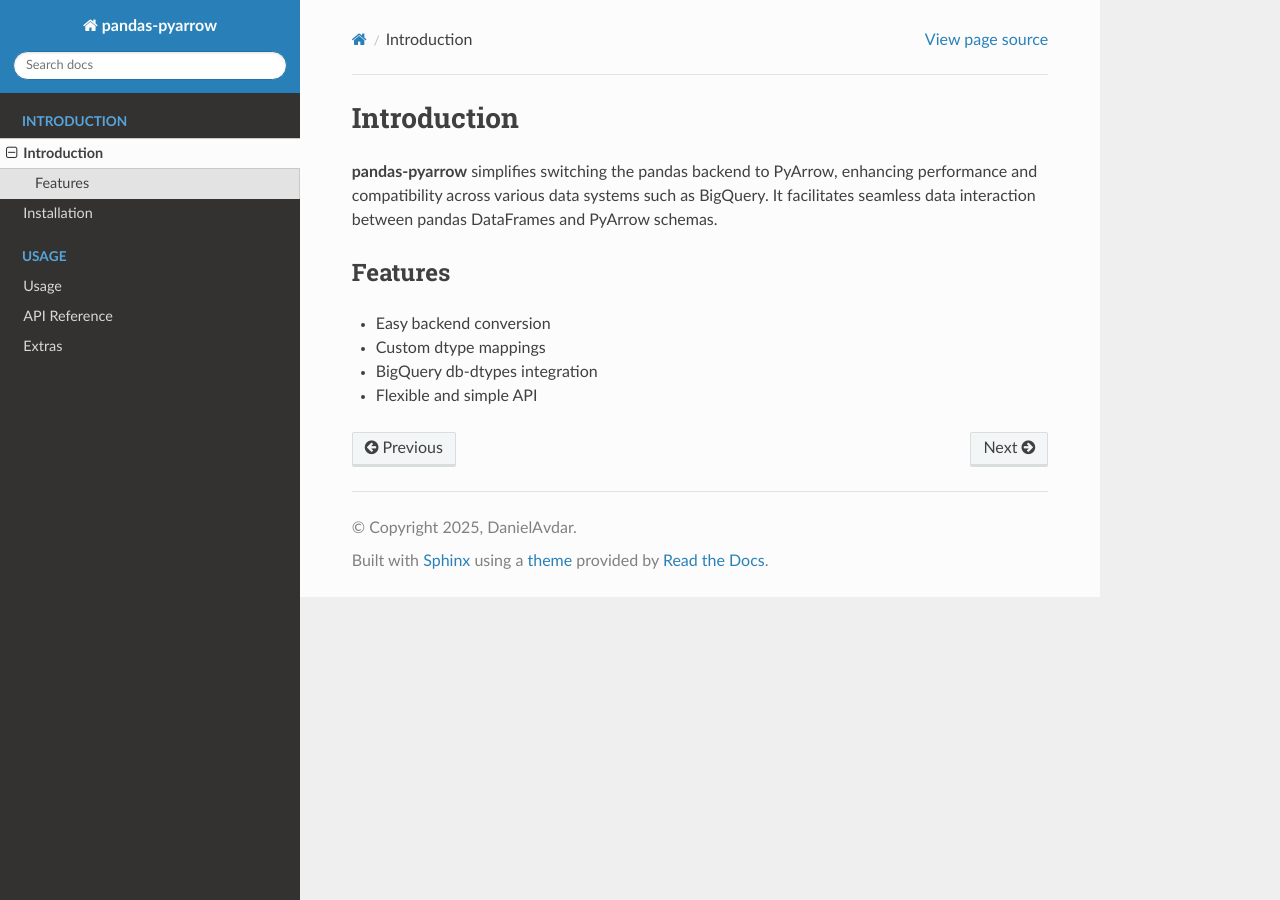
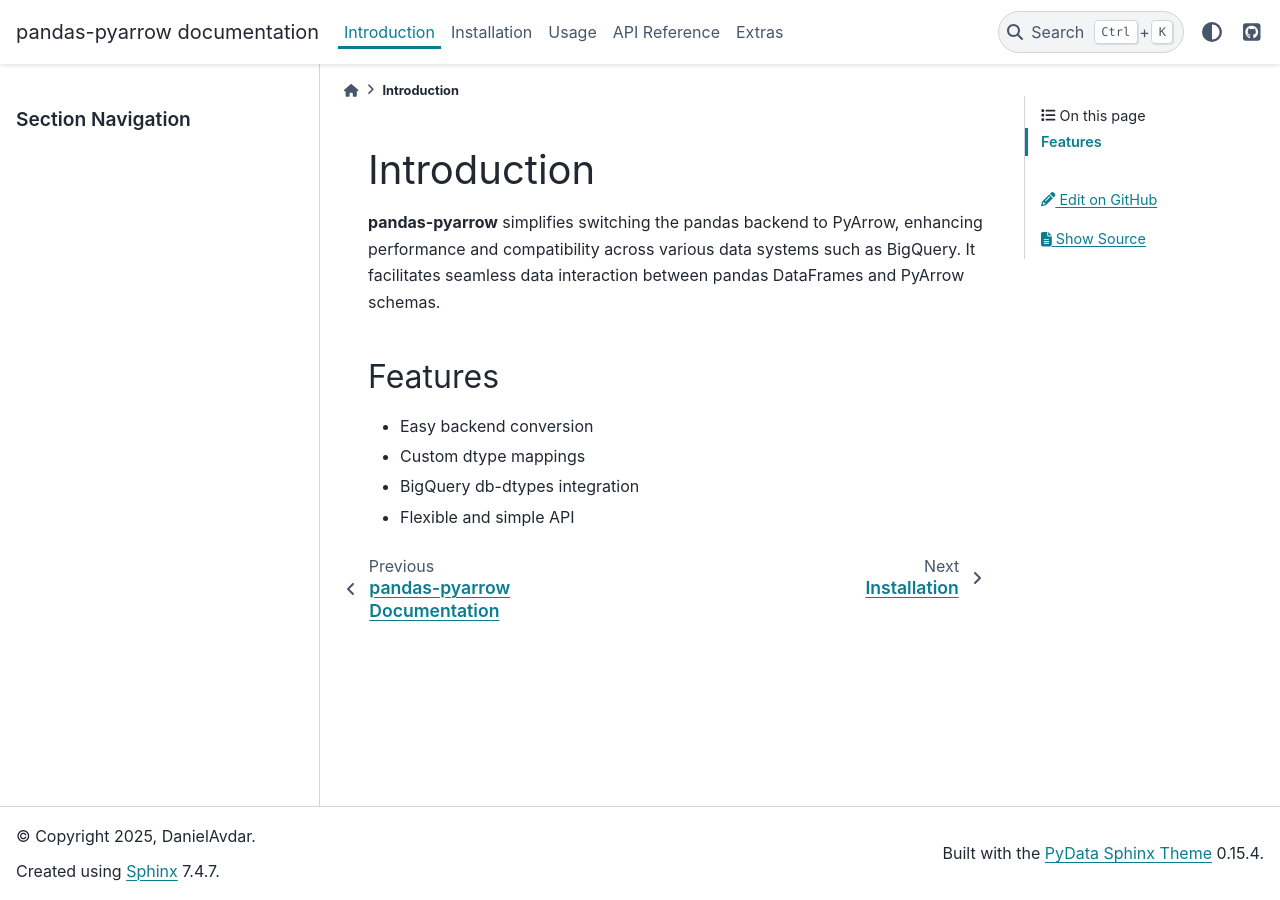
Before and after one commit to DanielAvdar/pandas-pyarrow, a Sphinx documentation site: the page built from docs/source/introduction.rst, in a window 1280 px wide. Built offline with Sphinx 7.4.7 and the PyData theme 0.15.4, drawn with Linux system fonts in a browser that asks for light colours.

Commit message:
Migrate documentation theme from RTD to PyData Sphinx theme
Co-authored-by: eh-main-bot <171766998+eh-main-bot@users.noreply.github.com>

```diff
--- a/docs/source/conf.py
+++ b/docs/source/conf.py
@@ -38,6 +38,19 @@ exclude_patterns = []
 # -- Options for HTML output -------------------------------------------------
 # https://www.sphinx-doc.org/en/master/usage/configuration.html#options-for-html-output
 
-html_theme = "sphinx_rtd_theme"
+html_theme = "pydata_sphinx_theme"
 master_doc = "index"
 html_static_path = []
+
+# Theme options
+html_theme_options = {
+    "github_url": "https://github.com/DanielAvdar/pandas-pyarrow",
+    "use_edit_page_button": True,
+}
+
+html_context = {
+    "github_user": "DanielAvdar",
+    "github_repo": "pandas-pyarrow",
+    "github_version": "main",
+    "doc_path": "docs/source",
+}
--- a/pyproject.toml
+++ b/pyproject.toml
@@ -83,7 +83,7 @@ dev = [
 docs = [
     "sphinx>=8.2.0; python_version >= '3.11'",
     "sphinx>=7.0.0; python_version < '3.11'",
-    "sphinx-rtd-theme>=3.0.2",
+    "pydata-sphinx-theme>=0.13.0",
 ]
 
 [tool.ruff]
```
Also changed, not shown: .readthedocs.yaml, 1 other file.
